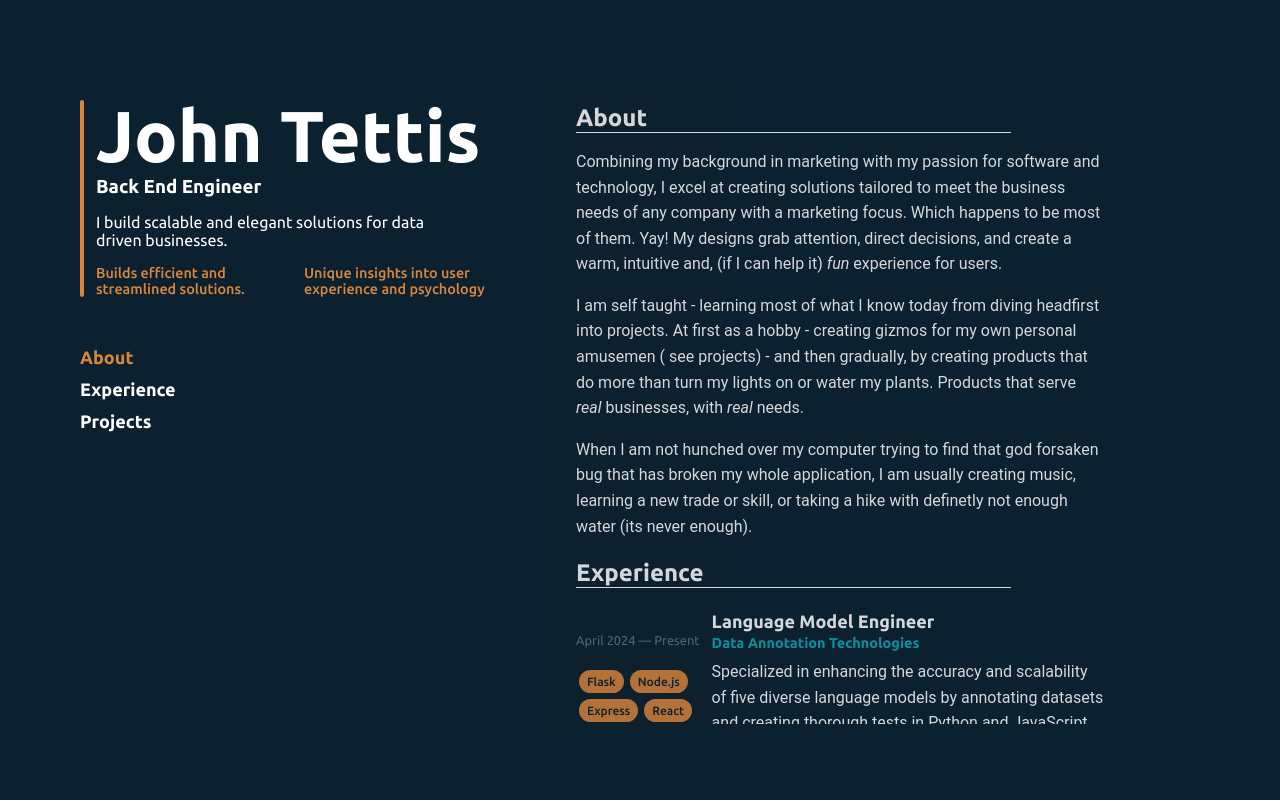
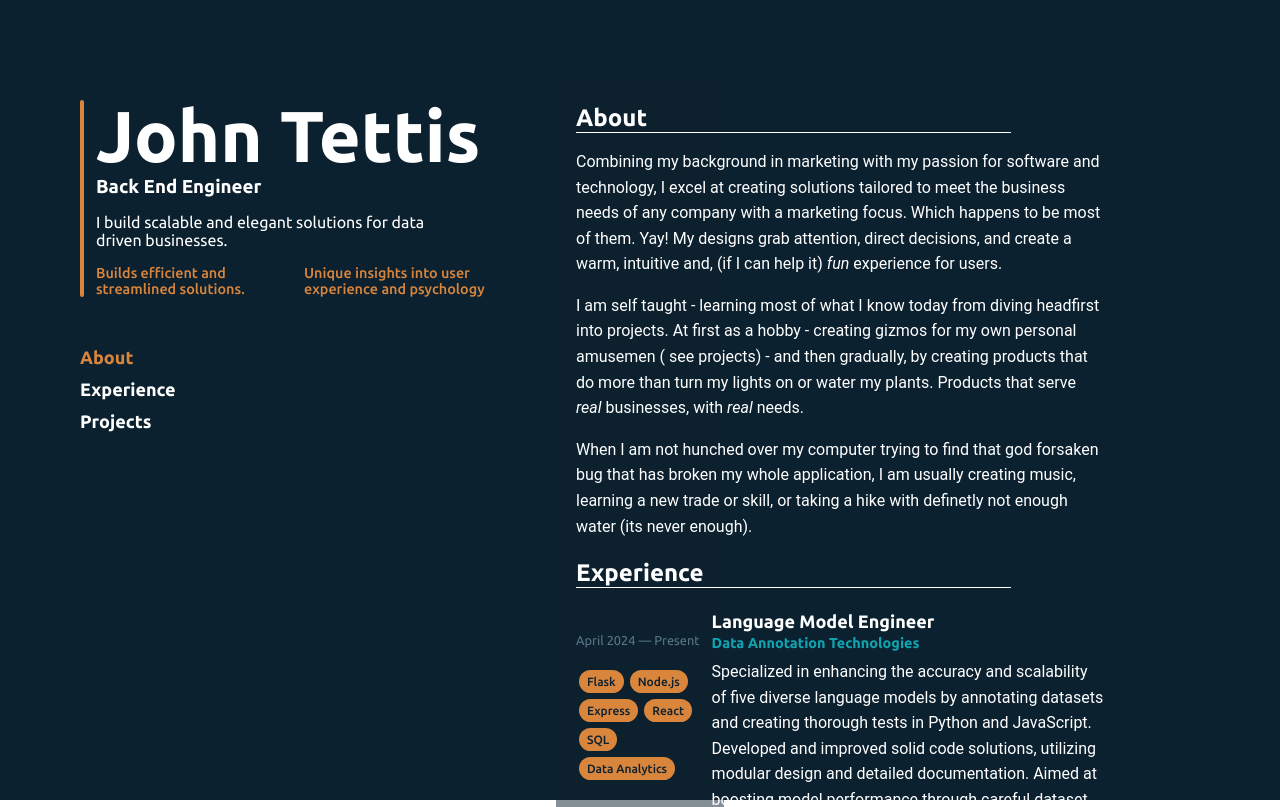
Before and after one commit to john-tettis/portfolio-updated, a React (Create React App) app: page / in a window 1280 px wide. Shown: the top 807 px of the page. Built offline with nearby package versions, Linux system fonts and the light colour scheme.

Commit message:
by bye breakpoint!

```diff
--- a/src/styles/ScrollSection.css
+++ b/src/styles/ScrollSection.css
@@ -29,14 +29,7 @@
   scrollbar-width: thin;
   opacity:0;
 }
-@media  screen and (min-width:1200px) {
-    .scroll-section{
-        max-height:40rem;
-        overflow-y: scroll;
-        scroll-behavior: smooth;
-    }
 
-}
 @keyframes fadeIn{
     from{
         opacity:0;
```
